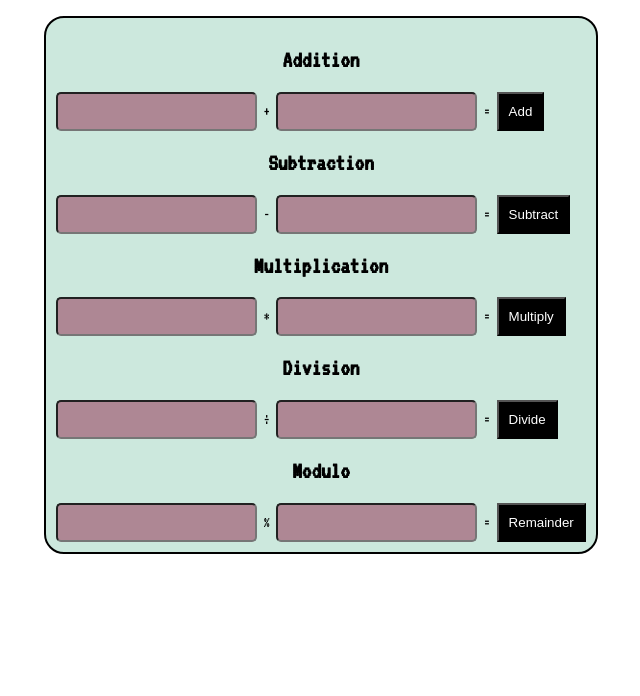
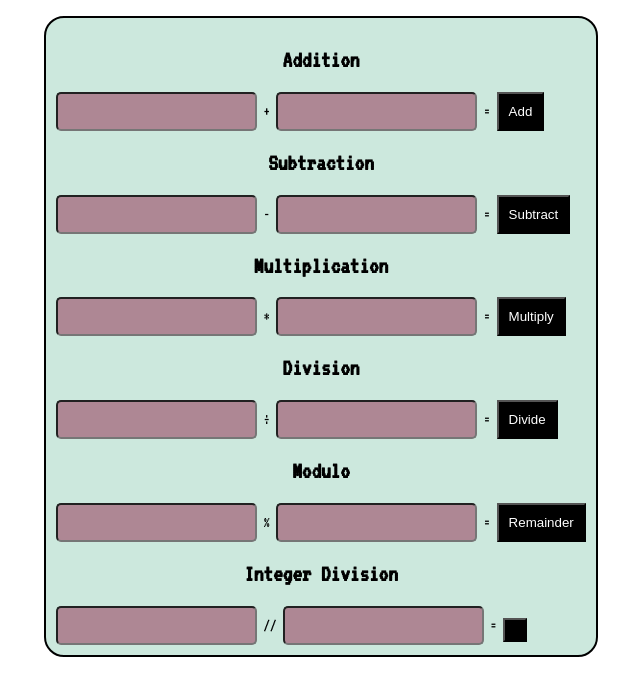
Before and after one commit to michellerenehey/lab-04-calculator-foundations, a plain HTML site: page index.html in a window 1280 px wide. Shown: the part 106-802 px from the top of the page, without its empty margins (319-959 px from the left). Drawn offline with Linux system fonts and the light colour scheme.

Commit message:
created UI for integer division, ran TDD for integer division

```diff
--- a/app.js
+++ b/app.js
@@ -1,4 +1,4 @@
-import { add, sub, mult, div, mod } from './calculations.js';
+import { add, sub, mult, div, mod, intDiv } from './calculations.js';
 
 //addition
 const addInput1 = document.getElementById('add-input1');
@@ -67,3 +67,7 @@ modButton.addEventListener('click', () => {
   const modResult = mod(modValue1, modValue2);
   modAnswer.textContent = modResult;
 })
+
+// integer division
+
+const intDivInput1 = document.getElementById('int-div-input1');
--- a/calculations.js
+++ b/calculations.js
@@ -21,3 +21,7 @@ export function div(num1, num2){
 export function mod(num1, num2){
     return num1%num2;
 }
+
+export function intDiv(num1, num2){
+    return Math.floor(num1/num2)
+}
--- a/index.html
+++ b/index.html
@@ -54,6 +54,13 @@
             =
             <span id="mod-answer"></span>
             <button id="mod-btn">Remainder</button>
+            <h2>Integer Division</h2>
+            <input id="int-div-input1" type="text">
+            //
+            <input id-="int-div-input2" type="text">
+            =
+            <span id="int-div-answer"></span>
+            <button id="int-div-btn"></button>
         </div>
     </main>
 
```
Also changed, not shown: test/example.test.js (+12 -2 lines).
